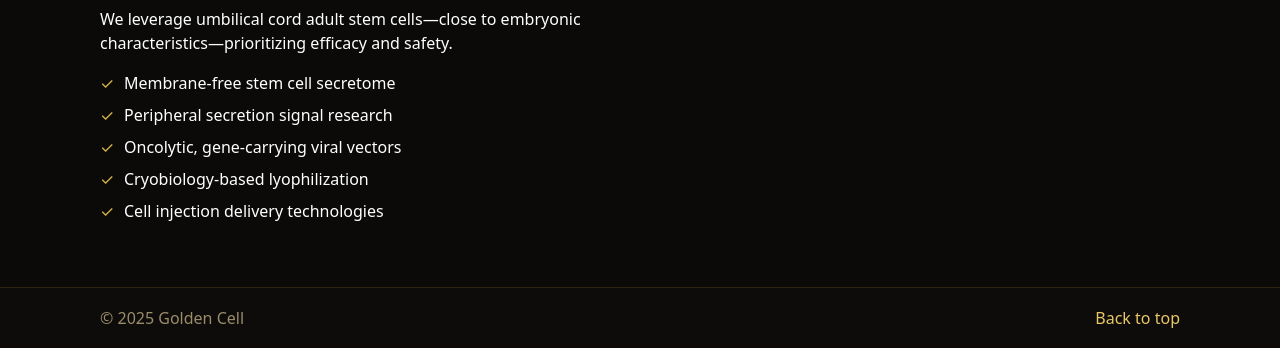
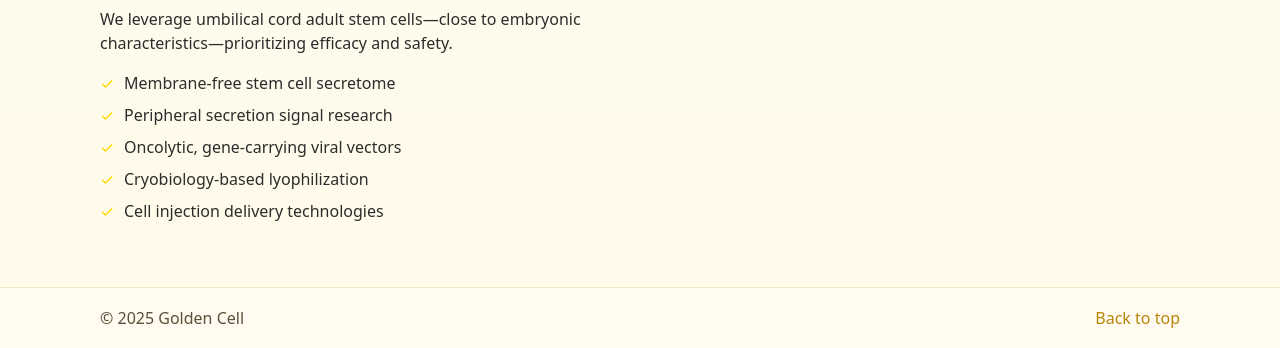
Before and after one commit to scryptalex/goldencell, a plain HTML site: page about.html in a window 1280 px wide. Shown: the part 472-820 px from the top of the page. Drawn offline with Linux system fonts and the light colour scheme.

Commit message:
fix(theme): link theme.css across pages with cache-busting; remove invalid @import so warm light design applies

```diff
--- a/about.html
+++ b/about.html
@@ -5,7 +5,8 @@
     <meta name="viewport" content="width=device-width, initial-scale=1" />
     <title>About — Golden Cell</title>
     <link rel="icon" href="assets/img/favicon.svg" />
-    <link rel="stylesheet" href="assets/css/styles.css" />
+    <link rel="stylesheet" href="assets/css/styles.css?v=20251005" />
+    <link rel="stylesheet" href="assets/css/theme.css?v=20251005" />
     <script defer src="assets/js/i18n.js"></script>
     <script defer src="assets/js/main.js"></script>
   </head>
--- a/assets/css/styles.css
+++ b/assets/css/styles.css
@@ -136,5 +136,4 @@ body {
   .lang { order: 2; }
 }
 
-/* Optional theme overrides */
-@import url('theme.css');
+/* Theme overrides now linked per-page; removed invalid late @import */
```
Also changed, not shown: 404.html (+2 -1 lines), careers.html (+2 -1 lines), contact.html (+2 -1 lines), index.html (+2 -1 lines), investors.html (+2 -1 lines), pipeline.html (+2 -1 lines), privacy.html (+2 -1 lines), products.html (+2 -1 lines), team.html (+2 -1 lines), technology.html (+2 -1 lines), therapies.html (+2 -1 lines).
